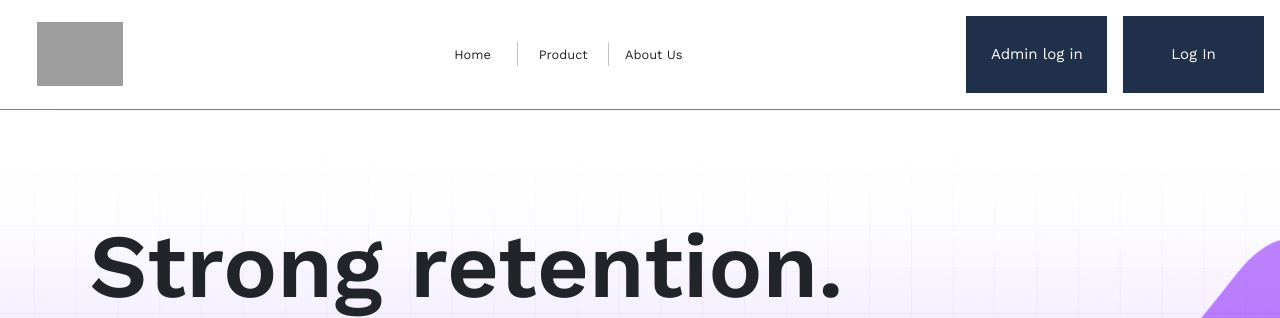
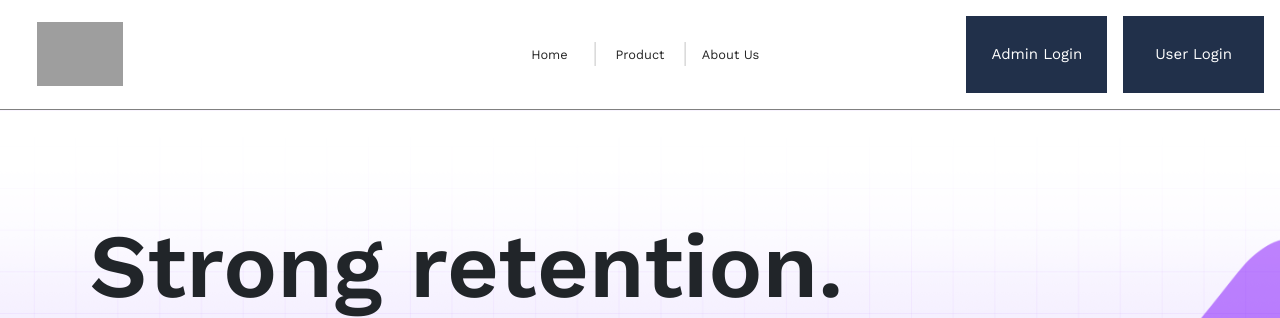
Before and after one commit to brennanb2025/leva_development, a Flask app: page / in a window 1280 px wide. Shown: the top 318 px of the page. Run offline with Flask 2, Linux system fonts and the light colour scheme; parts of the project's set-up code (start-up, migrations or seed data) failed here and were passed over; some libraries are stand-ins or nearby versions; grey boxes are pictures that could not be loaded.

Commit message:
Stylistic changes

```diff
--- a/app/static/css_files/main.css
+++ b/app/static/css_files/main.css
@@ -48,6 +48,10 @@ body{
     flex-direction: row;
     justify-content: space-between;
     align-items: center;
+    position: absolute;
+    left: 50%;
+    top: 50%;
+    transform: translate(-50%, -50%);
 }
 
 .navbar-collapse{
--- a/app/templates/index1.html
+++ b/app/templates/index1.html
@@ -27,7 +27,7 @@
         <!--This portion determines the structure of the navbar using bootstrap-->
 
         <!--Make the navbar have a light theme with a white background, put space between each element, make the header sticky on top-->
-        <div class="header navbar navbar-expand-lg navbar-light bg-white justify-content-between p-3 sticky-top">
+        <div class="header navbar navbar-expand-lg navbar-light bg-white justify-content-between p-3 sticky-top relative">
             <!--Leva logo-->
             <div class="navbar-brand">
                 <img src="https://static.wixstatic.com/media/12ecaa_e292ca41155b4bee9ea276dc89fef0f3~mv2.png/v1/fill/w_165,h_87,al_c,q_85,usm_0.66_1.00_0.01/IMG_0256_PNG.webp"
@@ -40,7 +40,7 @@
             </button>
 
             <!--Actual list of buttons for users to navigate through the webpage using bootstrap-->
-            <div class="nav-box navbar-collapse collapse" id="navbarToggler">
+            <div class="nav-box navbar-collapse collapse absolute" id="navbarToggler">
                 <ul class="navbar-nav">
                     <!--Each item in the navbar should consist of a li class of nav-item, followed by
                         a link to home, and then the button, shown below-->
@@ -68,22 +68,6 @@
                         </a>
                     </li>
 
-                    <!-- <li class="nav-item">
-                        <a href="#testimonials">
-                            <button class="nav-button">
-                                Testimonials
-                            </button>
-                        </a>
-                    </li>
-
-                    <li class="nav-item">
-                        <a href="#contact">
-                            <button class="nav-button">
-                                Contact
-                            </button>
-                        </a>
-                    </li> -->
-
                 </ul>
             </div>
 
@@ -91,12 +75,12 @@
             <div class="register-box">
                 <button class="register me-3">
                     <a href="{{ url_for('admin_login') }}">
-                        Admin log in
+                        Admin Login
                     </a>
                 </button>
                 <button class="register">
                     <a href="{{ url_for('sign_in') }}">
-                        Log In
+                        User Login
                     </a>
                 </button>
             </div>
```
